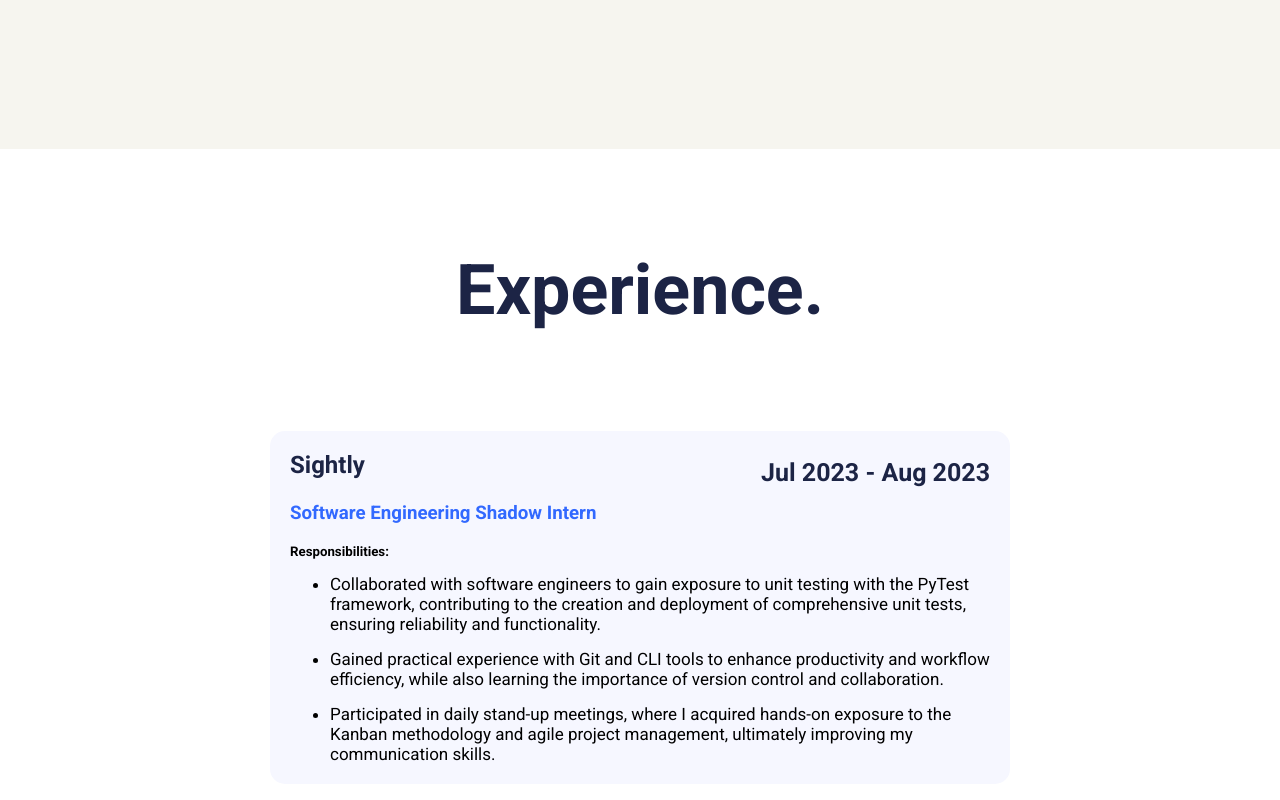
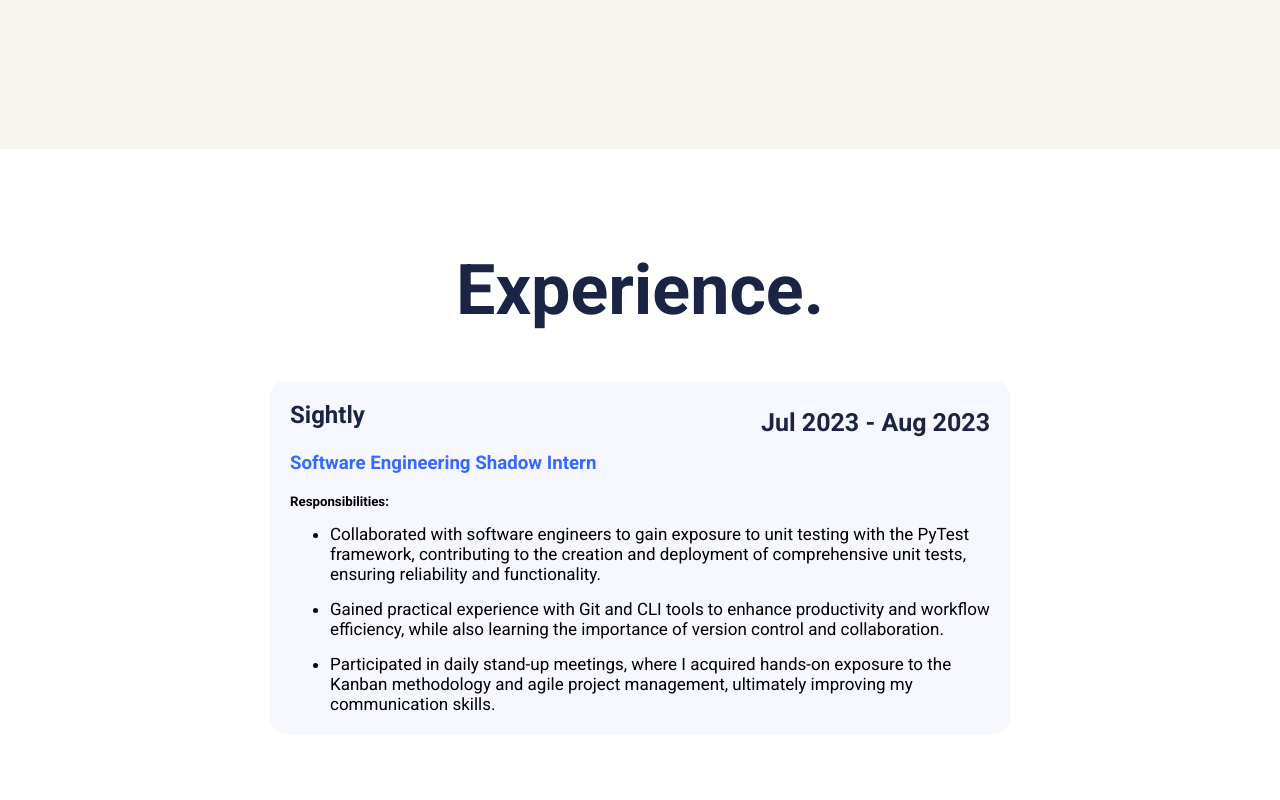
Before and after one commit to mikexbal/Portfolio-Site, a React (Vite) app: page / in a window 1280 px wide. Shown: the part 665-1465 px from the top of the page. Built offline with nearby package versions, Linux system fonts and the light colour scheme.

Commit message:
Updated experience styling (header padding)

```diff
--- a/src/components/ExperienceComponent/experience.module.css
+++ b/src/components/ExperienceComponent/experience.module.css
@@ -4,7 +4,7 @@
 }
 #experience {
     margin-top: 150px;
-    margin-bottom: 200px;
+    margin-bottom: 20px;
 }
 
 #experienceCard {
@@ -13,7 +13,7 @@
     padding: 20px;
     justify-self: center;
     border-radius: 15px;
-    margin-top: 100px;
+    margin-top: 50px;
 }
 
 #experienceHeader {
```
